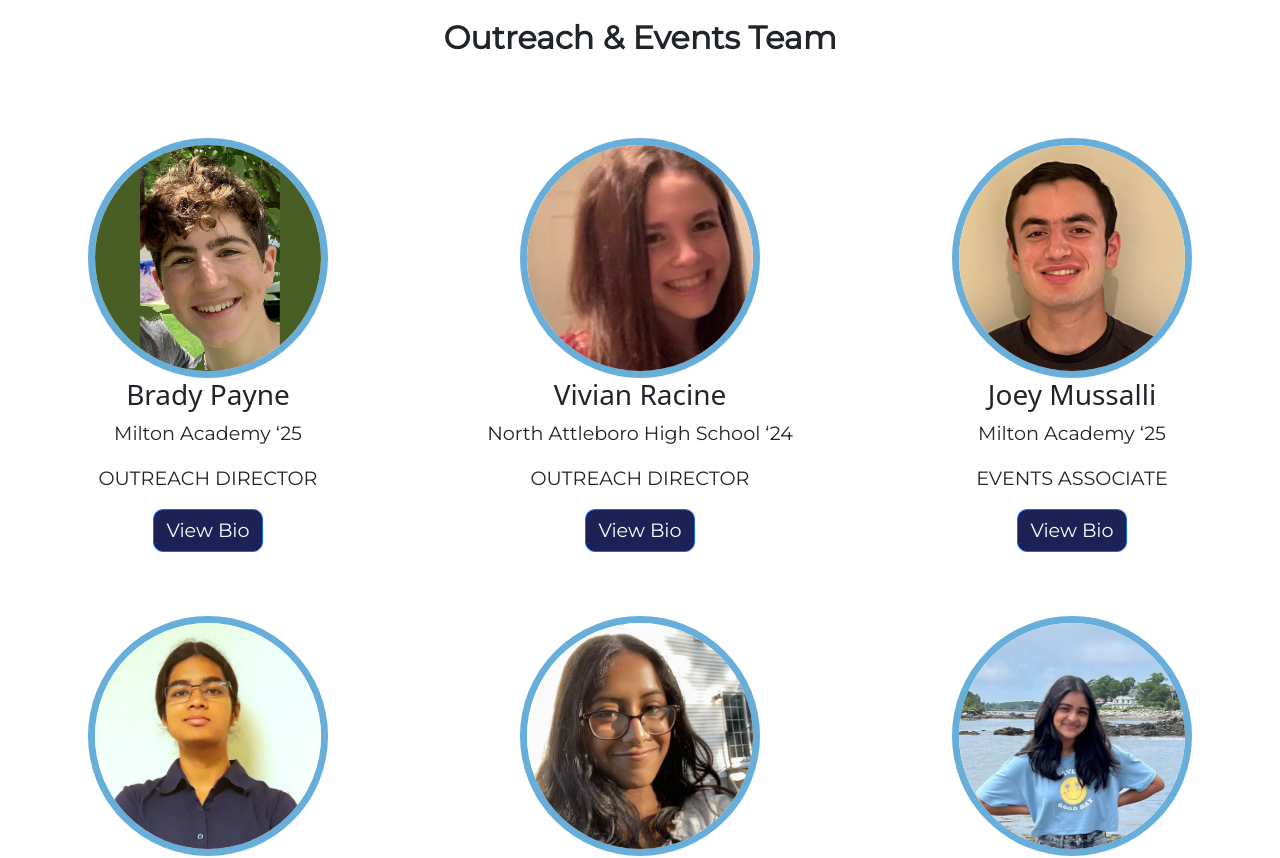
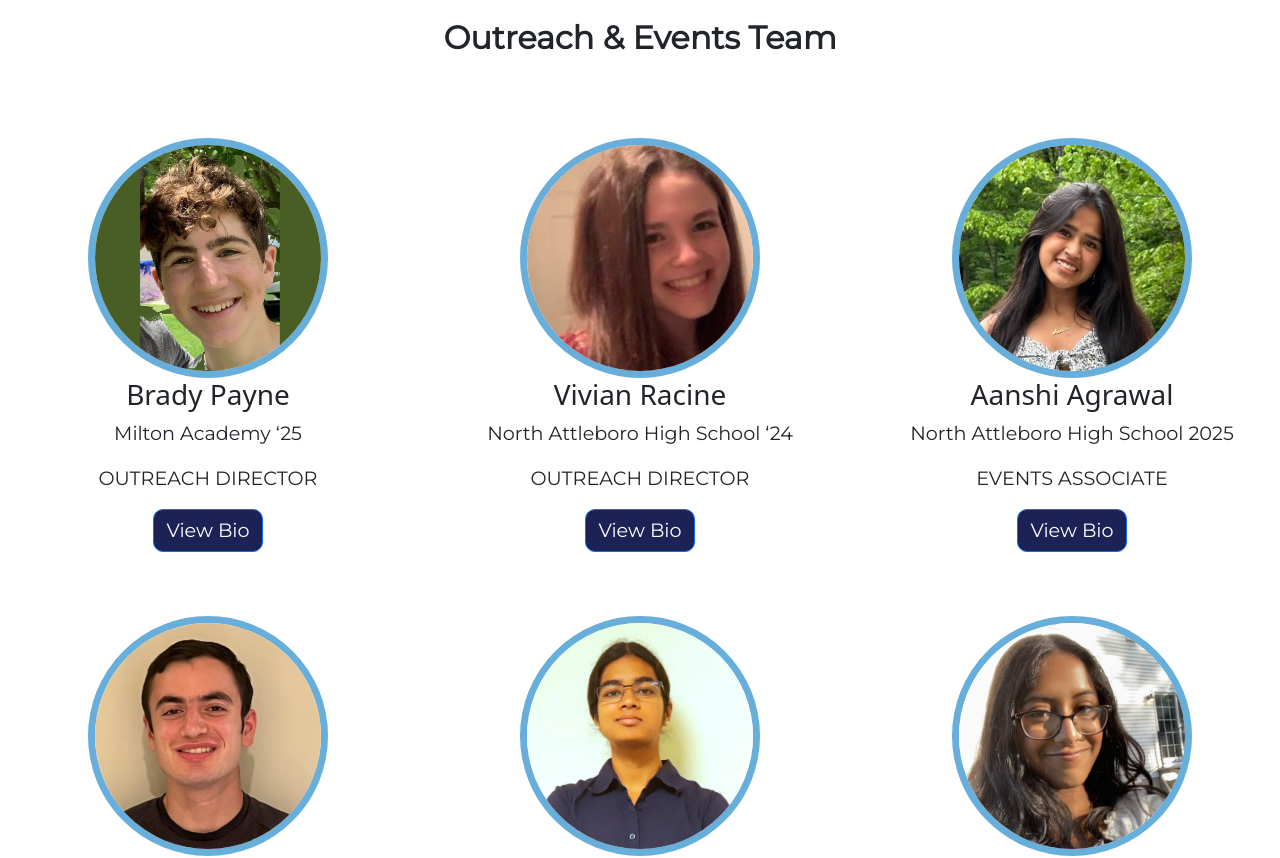
Before and after one commit to gbstem/website, a React (Create React App) app: page /#/team in a window 1280 px wide. Shown: the part 1480-2338 px from the top of the page. Built offline with nearby package versions, Linux system fonts and the light colour scheme.

Commit message:
add new profiles

```diff
--- a/src/pages/teamMembers.js
+++ b/src/pages/teamMembers.js
@@ -29,6 +29,8 @@ import emmarose from '../images/headshots/EmmaRose.jpg';
 import anshika from '../images/headshots/AnshikaSrivastava.jpeg';
 import bella from '../images/headshots/BellaDeLemos.jpg';
 import tolu from '../images/headshots/ToluAdeyefa.jpg';
+import meghan from '../images/headshots/MeghanGardner.jpg';
+import aanshi from '../images/headshots/AanshiAgrawal.jpg';
 
 const teamMembers = [
   {
@@ -92,6 +94,15 @@ const teamMembers = [
     profilePic: vivian,
     role: 'Outreach Director',
     bio: 'Vivian is a senior at North Attleboro High School. Prior to her current role, she was an instructor at gbSTEM. She loves teaching as she is also a swim instructor, lifeguard and camp counselor. In her free time, she enjoys swimming, drawing, and baking.',
+    team: "outreach & events",
+  },
+  {
+    name: 'Aanshi Agrawal',
+    school: 'North Attleboro High School',
+    graduationYear: '2025',
+    profilePic: aanshi,
+    role: 'Events Associate',
+    bio: 'Aanshi is a junior at North Attleboro High School. Prior to being an events associate, she was a math instructor for two semesters. She really enjoys being part of the gbSTEM team because it allows her to share her passion for STEM with others. Besides gbSTEM, she is the leader of her school math league team and science club. In her free time she enjoys playing tennis, listening to music and hanging out with friends!',
     team: "outreach & events",
   },
   {
@@ -284,11 +295,20 @@ const teamMembers = [
     team: "engineering",
   },
   {
+    name: "Meghan Gardner",
+    school: "Westford Academy",
+    graduationYear: "‘24",
+    profilePic: meghan,
+    role: "Engineering III Curriculum Developer",
+    bio: "Meghan is a senior at Westford Academy. This is her third year teaching through gbSTEM’s engineering program, and her first time acting as a curriculum developer. Meghan has always had a passion for science, and hopes to pursue a degree in biology in college next year. In her free time she enjoys playing basketball, drawing, baking, and hiking up mountains with friends and family.",
+    team: "engineering",
+  },
+  {
     name: "Elena Ferrari",
     school: "Milton Academy",
     graduationYear: "‘24",
     profilePic: elena,
-    role: "Science Co-Director",
+    role: "Science Director",
     bio: "Elena is a senior at Milton Academy interested in environmental science, biology, and physics. At gbSTEM, she is a Science track director and curriculum developer, and has previously taught Engineering II. Elena is a NOAA Ocean Guardian Youth Ambassador and enjoys participating in STEM initiatives in her school and beyond. She also loves creative writing, reading, running, and swimming.",
     team: "science",
   },
```
Also changed, not shown: src/images/headshots/AanshiAgrawal.jpg (added), src/images/headshots/MeghanGardner.jpg (added).
